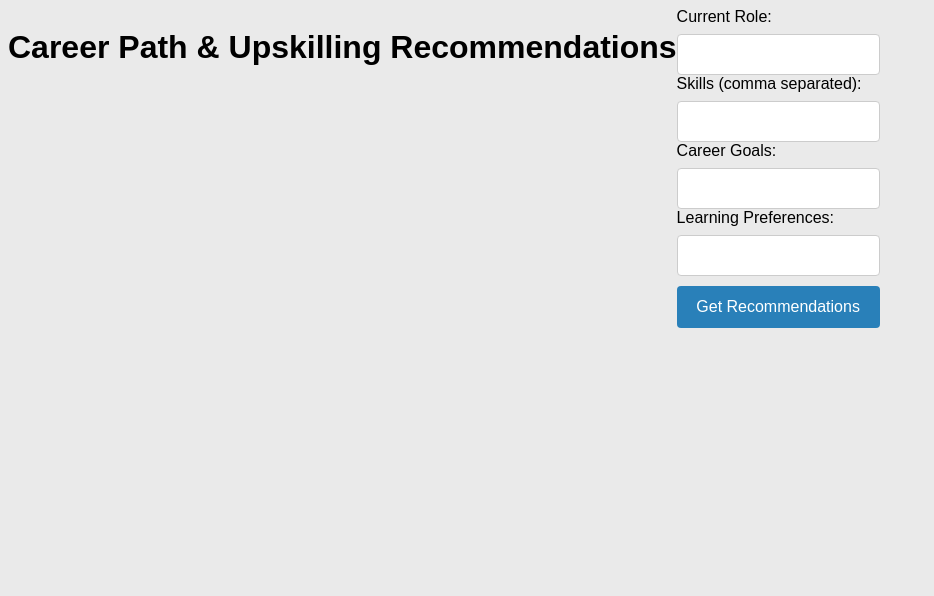
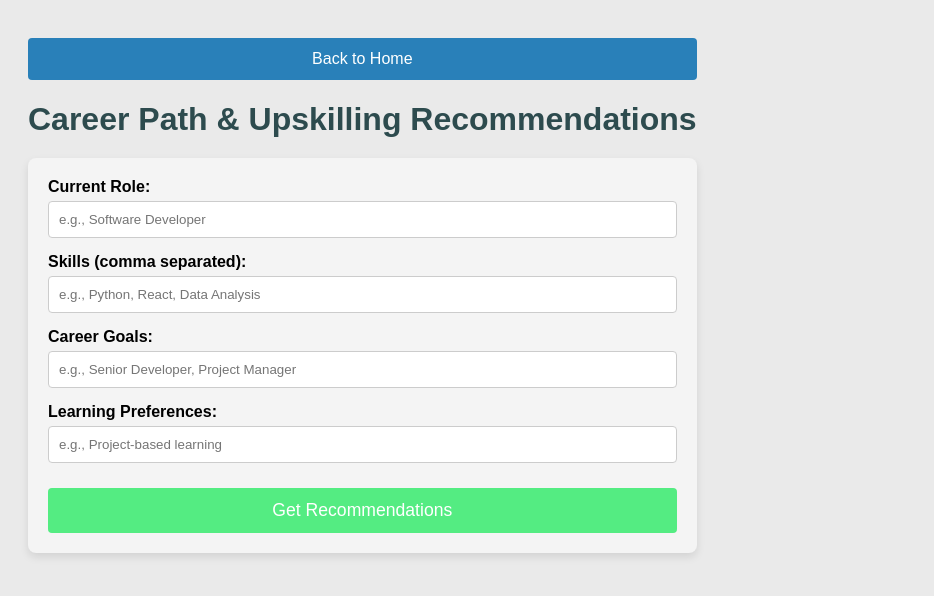
Before and after one commit to BuffWuff1712/FourGetAlready, a React (Vite) app in the folder frontend/: page /resultpage in a window 1280 px wide. Shown: the top 596 px of the page, without its empty margins (0-934 px from the left). Built offline with nearby package versions, Linux system fonts and the light colour scheme.

Commit message:
Connect backend recc system with frontend

```diff
--- /dev/null
+++ b/frontend/src/assets/styles/Resultpage.css
@@ -0,0 +1,105 @@
+/* General Page Styles */
+.resultpage {
+    max-width: 800px;
+    margin: 0 auto;
+    padding: 20px;
+    font-family: 'Arial', sans-serif;
+  }
+
+  h1 {
+    text-align: center;
+    color: #2d4b4e;
+    margin-bottom: 20px;
+  }
+
+  .questionnaire-form {
+    background-color: #f4f4f4;
+    padding: 20px;
+    border-radius: 8px;
+    box-shadow: 0 4px 8px rgba(0, 0, 0, 0.1);
+    margin-bottom: 20px;
+  }
+
+  .form-group {
+    margin-bottom: 15px;
+  }
+
+  .form-group label {
+    display: block;
+    font-weight: bold;
+    margin-bottom: 5px;
+  }
+
+  .form-group input {
+    width: 100%;
+    padding: 10px;
+    border: 1px solid #ccc;
+    border-radius: 4px;
+  }
+
+  .submit-button {
+    width: 100%;
+    padding: 12px;
+    background-color: #54ec82;
+    border: none;
+    border-radius: 4px;
+    color: white;
+    font-size: 1.1rem;
+    cursor: pointer;
+    transition: background-color 0.3s ease;
+  }
+
+  .submit-button:hover {
+    background-color: #2d4b4e;
+  }
+
+  .submit-button:disabled {
+    background-color: #ccc;
+    cursor: not-allowed;
+  }
+
+  /* Recommendation Results */
+  .recommendation-results {
+    background-color: #ffffff;
+    padding: 20px;
+    border-radius: 8px;
+    box-shadow: 0 4px 8px rgba(0, 0, 0, 0.1);
+    margin-top: 20px;
+  }
+
+  .recommendation-results h2 {
+    color: #2d4b4e;
+    margin-bottom: 10px;
+  }
+
+  .recommendation-results ul {
+    list-style-type: none;
+    padding-left: 0;
+  }
+
+  .recommendation-results li {
+    background-color: #f4f4f4;
+    margin-bottom: 10px;
+    padding: 10px;
+    border-radius: 4px;
+    color: #333;
+    font-size: 1rem;
+  }
+
+  /* Loading Indicator */
+  .loading-indicator {
+    display: inline-block;
+    margin-right: 10px;
+    border: 3px solid rgba(0, 0, 0, 0.1);
+    border-radius: 50%;
+    border-top-color: #54ec82;
+    width: 16px;
+    height: 16px;
+    animation: spin 1s linear infinite;
+  }
+
+  @keyframes spin {
+    to {
+      transform: rotate(360deg);
+    }
+  }
--- a/frontend/src/components/result_page/Resultpage.tsx
+++ b/frontend/src/components/result_page/Resultpage.tsx
@@ -1,5 +1,7 @@
 import React, { useState } from 'react';
 import axios from 'axios';
+import '../../assets/styles/Resultpage.css'; // Import the CSS file for styling
+import { useNavigate } from 'react-router-dom';
 
 // Define the structure of the recommendation object
 interface Recommendation {
@@ -13,10 +15,13 @@ const Resultpage = () => {
   const [goals, setGoals] = useState('');
   const [preferences, setPreferences] = useState('');
   const [recommendation, setRecommendation] = useState<Recommendation | null>(null);  // Define the type for recommendation
+  const [loading, setLoading] = useState(false); // Loading state
+
+  const navigate = useNavigate();
 
   const handleSubmit = async (e: React.FormEvent) => {
-    console.log("Pressed");
     e.preventDefault();
+    setLoading(true); // Set loading to true when form is submitted
 
     // Convert skills string into an array (assuming user inputs a comma-separated list of skills)
     const skillsArray = skills.split(',').map(skill => skill.trim());
@@ -30,54 +35,63 @@ const Resultpage = () => {
 
     try {
       const response = await axios.post('http://localhost:5000/recommend', data);
-      setRecommendation(response.data[0]);
+      setRecommendation(response.data);
       console.log(response.data);
     } catch (error) {
       console.error('Error fetching recommendation:', error);
+    } finally {
+      setLoading(false); // Set loading to false once the request is complete
     }
   };
 
   return (
-    <div className="homepage">
+    <div className="resultpage">
+      <button onClick={() => navigate('/')}>Back to Home</button>
       <h1>Career Path & Upskilling Recommendations</h1>
-      <form onSubmit={handleSubmit}>
-        <div>
+      <form onSubmit={handleSubmit} className="questionnaire-form">
+        <div className="form-group">
           <label>Current Role:</label>
           <input
             type="text"
             value={role}
             onChange={(e) => setRole(e.target.value)}
+            placeholder="e.g., Software Developer"
           />
         </div>
-        <div>
+        <div className="form-group">
           <label>Skills (comma separated):</label>
           <input
             type="text"
             value={skills}
             onChange={(e) => setSkills(e.target.value)}
+            placeholder="e.g., Python, React, Data Analysis"
           />
         </div>
-        <div>
+        <div className="form-group">
           <label>Career Goals:</label>
           <input
             type="text"
             value={goals}
             onChange={(e) => setGoals(e.target.value)}
+            placeholder="e.g., Senior Developer, Project Manager"
           />
         </div>
-        <div>
+        <div className="form-group">
           <label>Learning Preferences:</label>
           <input
             type="text"
             value={preferences}
             onChange={(e) => setPreferences(e.target.value)}
+            placeholder="e.g., Project-based learning"
           />
         </div>
-        <button type="submit">Get Recommendations</button>
+        <button type="submit" className="submit-button">
+          {loading ? 'Loading...' : 'Get Recommendations'}
+        </button>
       </form>
 
       {recommendation && (
-        <div className="recommendation">
+        <div className="recommendation-results">
           <h2>Recommended Career Path:</h2>
           <ul>
             {recommendation.careers.map((career: string, index: number) => (
```
